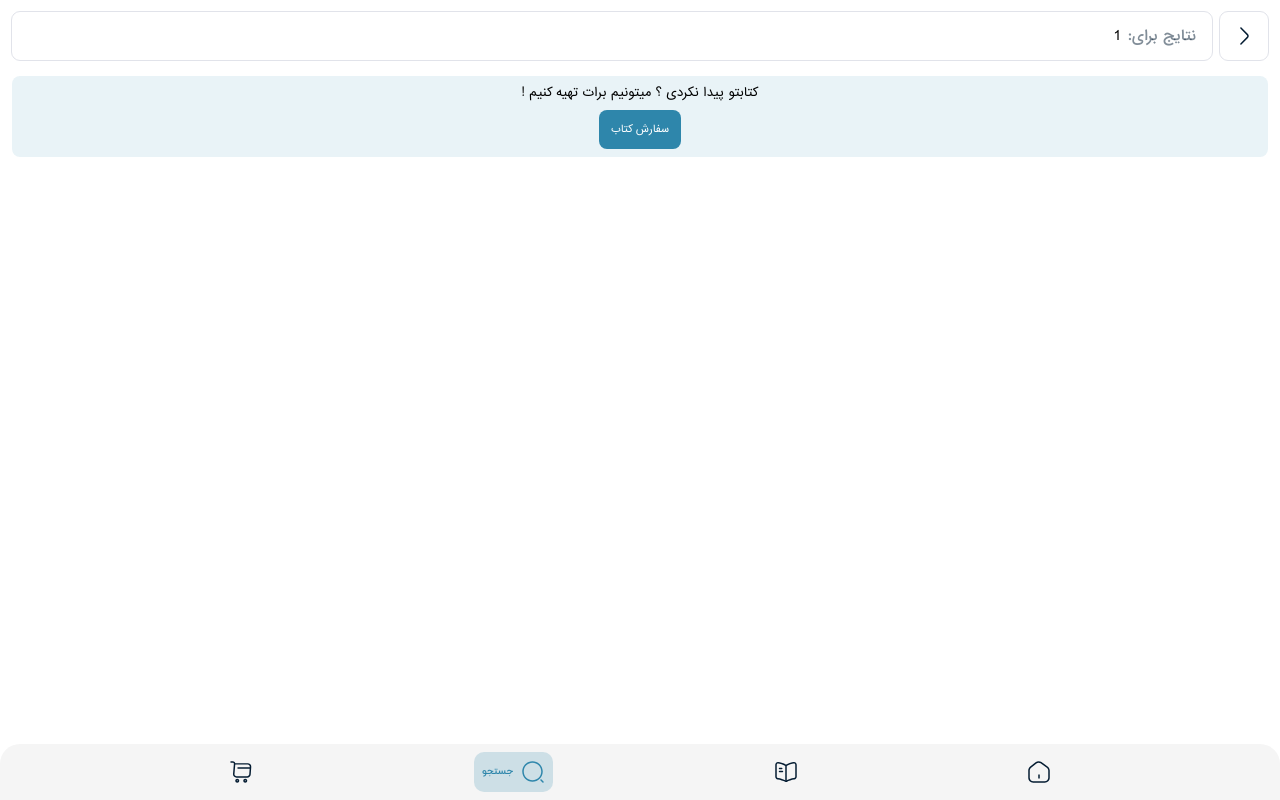
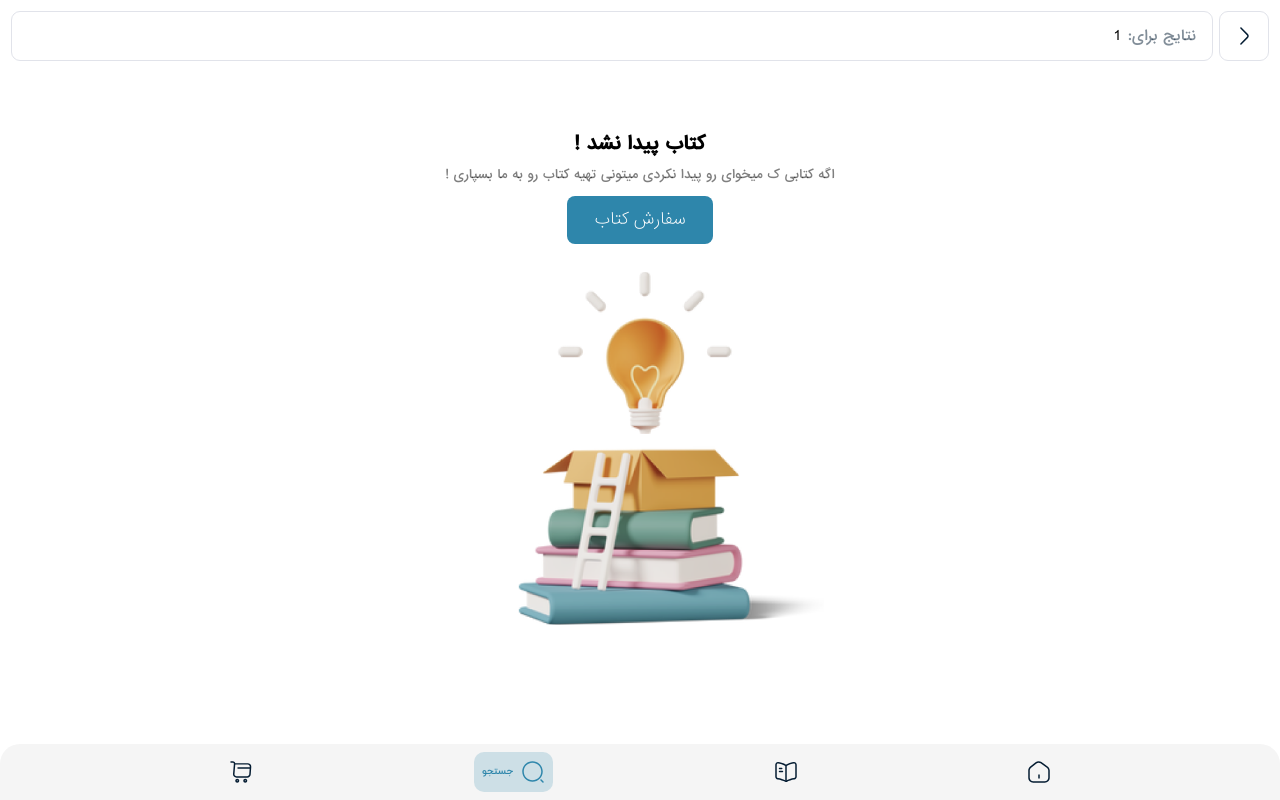
Before and after one commit to 1stMmD/ketabcheh, a React (Vite) app: page /search/1 in a window 1280 px wide. Built offline with nearby package versions, Linux system fonts and the light colour scheme.

Commit message:
add : functionality to all search inputs

```diff
--- /dev/null
+++ b/src/components/book-card/book-card.tsx
@@ -0,0 +1,119 @@
+import React from 'react'
+import { PersianNumber } from '../../helpers/persian-number'
+import { UserTick } from '../../svg/icons'
+
+function BookCard() {
+  return (
+    <div
+    className='
+    w-full
+    flex
+    items-stretch
+    gap-3
+    '>
+
+        <img
+        src={"https://newcdn.fidibo.com/images/books/135684_11806_normal.jpg?width=200"}
+        className="
+        rounded-[8px]
+        w-[128px]
+        aspect-[64/101]
+        bg-neutral-200
+        "
+        />
+
+        <div
+        className='
+        flex
+        justify-between
+        flex-col
+        w-full
+        max-w-full
+        overflow-hidden
+        min-h-full
+        '>
+            <div
+            className='
+            flex
+            flex-col
+            gap-2
+            text-primary-dark
+            '>
+                <h3
+                className='
+                text-[14px]
+                '>
+                قدرت شروع ناقص
+                </h3>
+
+                <h4
+                className='
+                text-[10px]
+                '>
+                اثر جیمز کلییز
+                </h4>
+
+                <p
+                className='
+                text-[10px]
+                '>
+                انتشارات :‌ نشر سبز
+                </p>
+            </div>
+
+            <div
+            className='
+            flex
+            flex-wrap
+            items-center
+            justify-between
+            '>
+
+                <span
+                className='
+                flex
+                items-center
+                justify-center
+                gap-2
+                overflow-hidden
+                '>
+
+                    <UserTick
+                    className='
+                    stroke-success
+                    w-[17px]
+                    '
+                    />
+
+                    <p
+                    className='
+                    text-[10px]
+                    text-success
+                    text-ellipsis
+                    overflow-hidden
+                    whitespace-nowrap
+                    '>
+                    اماده تحویل
+                    </p>
+
+                </span>
+
+                <p
+                className='
+                text-primary
+                text-[16px]
+                text-ellipsis
+                overflow-hidden
+                whitespace-nowrap
+                '>
+                    {PersianNumber(140000)}
+                </p>
+
+            </div>
+        </div>
+
+    </div>
+  )
+}
+
+export default BookCard
--- a/src/views/home/index.tsx
+++ b/src/views/home/index.tsx
@@ -8,8 +8,12 @@ import { categories, publishers } from "../../constants"
 import Publisher from "../../components/publisher/publisher"
 import Button from "../../components/common/button/button"
 import BookWrapper from "../../components/book-wrapper/book-wrapper"
+import { useState } from "react"
+import { useNavigate } from "react-router"
 
 function Home() {
+    const [value , setValue] = useState<string>("")
+    const navigate = useNavigate()
     return (
         <div
         className="
@@ -70,7 +74,16 @@ function Home() {
 
             </div>
 
-        <SearchInput/>
+            <SearchInput
+            onSubmit={(e) => {
+                e.preventDefault()
+                navigate(`/search/${value}`)
+            }}
+            value={value}
+            setValue={(v : string) => {
+                setValue(v)
+            }}
+            />
 
             <div
             className="
--- a/src/views/library/index.tsx
+++ b/src/views/library/index.tsx
@@ -1,8 +1,12 @@
+import { useState } from "react"
 import BookWrapper from "../../components/book-wrapper/book-wrapper"
 import Group from "../../components/group/group"
 import SearchInput from "../../components/search-input/search-input"
+import { useNavigate } from "react-router"
 
 function Library() {
+  const [value , setValue] = useState<string>("")
+  const navigate = useNavigate()
   return (
     <div
     className="
@@ -13,7 +17,16 @@ function Library() {
     gap-6
     p-3
     ">
-        <SearchInput/>
+        <SearchInput
+        onSubmit={(e) => {
+          e.preventDefault()
+          navigate(`/search/${value}`)
+        }}
+        value={value}
+        setValue={(v : string) => {
+            setValue(v)
+        }}
+        />
 
         <Group
         title="جدیدترین کتاب های کمیاب"
--- a/src/views/search/results.tsx
+++ b/src/views/search/results.tsx
@@ -3,6 +3,8 @@ import SearchInput from '../../components/search-input/search-input'
 import IconButton from '../../components/common/icon-button/icon-button'
 import { BackArrow } from '../../svg/icons'
 import { useNavigate, useParams } from 'react-router'
+import BookCard from '../../components/book-card/book-card'
+import Button from '../../components/common/button/button'
 
 function Results() {
     const { text } = useParams()
@@ -21,6 +23,7 @@ function Results() {
         flex
         flex-col
         p-3
+        pb-7
         gap-4
         font-[IRANSans]
         '>
@@ -50,6 +53,8 @@ function Results() {
 
             </div>
 
+            {text === "سلام" ?
+            <>
                 <div
                 className='
                 relative
@@ -84,6 +89,74 @@ function Results() {
 
                 </div>
 
+                <div
+                className='
+                flex
+                flex-col
+                gap-4
+                '>
+                    <BookCard/>
+                    <BookCard/>
+                    <BookCard/>
+                    <BookCard/>
+                    <BookCard/>
+                </div>
+            </>
+            :
+            <div
+            className='
+            flex
+            items-center
+            justify-center
+            my-auto
+            '>
+                <div
+                className="
+                flex
+                flex-col
+                items-center
+                ">
+                    <h4
+                    className="
+                    text-[18px]
+                    font-bold
+                    text-center
+                    ">
+                        کتاب پیدا نشد !
+                    </h4>
+
+                    <h5
+                    className="
+                    mt-2
+                    mb-3
+                    text-[12px]
+                    font-medium
+                    text-center
+                    text-black/50
+                    ">
+                        اگه کتابی ک میخوای رو پیدا نکردی میتونی تهیه کتاب رو به ما بسپاری !
+                    </h5>
+
+                    <Button
+                    className="
+                    p-3
+                    !w-[min(146px_,_100%)]
+                    ">
+                    سفارش کتاب
+                    </Button>
+
+                    <img
+                    src="/3d-casual-life-searching-for-idea.png"
+                    className="
+                    w-[70%]
+                    mt-[28px]
+                    mb-[36px]
+                    "
+                    />
+                </div>
+            </div>
+            }
+
         </div>
     )
 }
```
Lines whose indentation alone changed are shown as unchanged.
